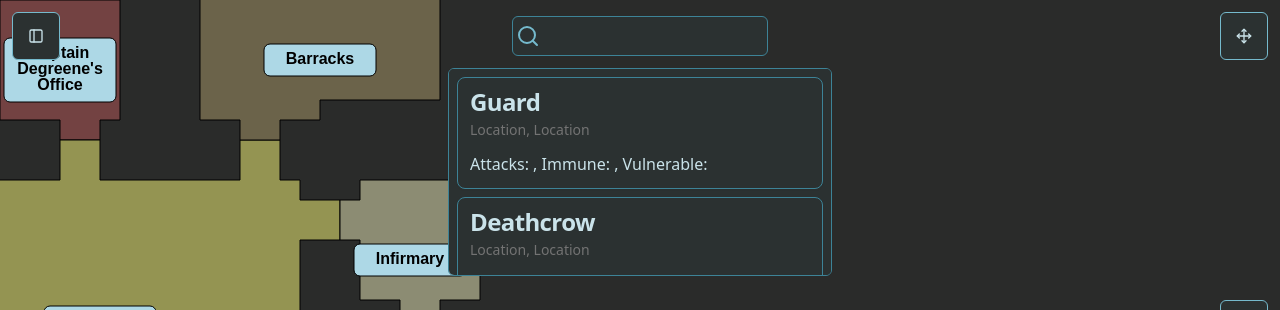
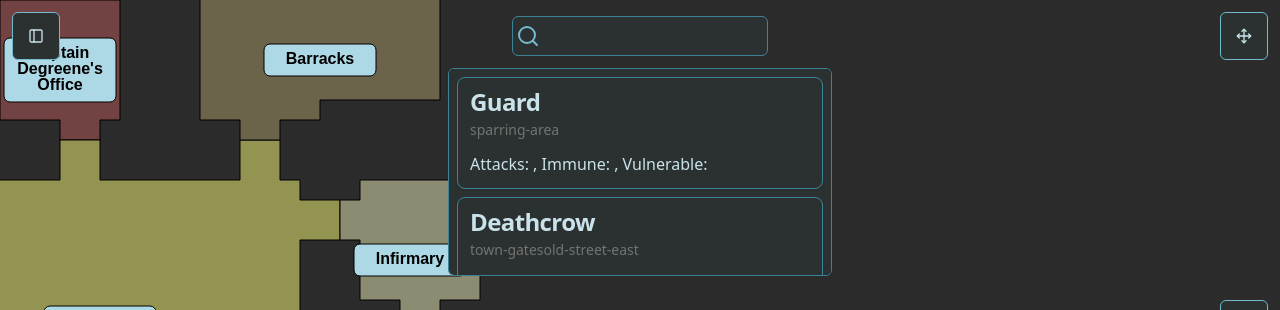
Before and after one commit to jrbarnhart/brighter-shores-map, a React (Vite) app: page / in a window 1280 px wide. Shown: the top 310 px of the page. Built offline with nearby package versions, Linux system fonts and the light colour scheme.

Commit message:
Pass down mapState and map room links onto monster cards

```diff
--- a/src/components/roomLink/RoomLink.tsx
+++ b/src/components/roomLink/RoomLink.tsx
@@ -6,7 +6,7 @@ export default function RoomLink({
 }: {
   text: string;
   roomId: RoomId;
-  setSelectedRoomId: React.Dispatch<SetStateAction<RoomId>>;
+  setSelectedRoomId: React.Dispatch<SetStateAction<RoomId | null>>;
 }) {
   const { text, roomId, setSelectedRoomId } = props;
 
--- a/src/components/search/SearchBar.tsx
+++ b/src/components/search/SearchBar.tsx
@@ -94,7 +94,9 @@ export default function SearchBar({ mapState }: { mapState: MapState }) {
       >
         {search.results.value.map((value, index) => {
           if (value.dataType === "monster") {
-            return <MonsterCard monster={value} key={index} />;
+            return (
+              <MonsterCard monster={value} mapState={mapState} key={index} />
+            );
           }
         })}
       </div>
--- a/src/components/thingCards/MonsterCard.tsx
+++ b/src/components/thingCards/MonsterCard.tsx
@@ -6,15 +6,35 @@ import {
   CardHeader,
   CardTitle,
 } from "../ui/card";
+import RoomLink from "../roomLink/RoomLink";
+import { MapState } from "../map/useMapState";
 
-export default function MonsterCard({ monster }: { monster: Monster }) {
+export default function MonsterCard({
+  ...props
+}: {
+  monster: Monster;
+  mapState: MapState;
+}) {
+  const { monster, mapState } = props;
+  const { selectedRoomId } = mapState;
   return (
     <Card className="bg-sidebar border-sidebar-border text-sidebar-foreground">
       <CardHeader className="p-3">
         <CardTitle>
           {monster.name[0].toUpperCase() + monster.name.slice(1)}
         </CardTitle>
-        <CardDescription>Location, Location</CardDescription>
+        <CardDescription>
+          {monster.locations.map((location, index) => {
+            return (
+              <RoomLink
+                key={index}
+                text={location}
+                roomId={location}
+                setSelectedRoomId={selectedRoomId.set}
+              />
+            );
+          })}
+        </CardDescription>
       </CardHeader>
       <CardContent className="p-3 pt-0">
         Attacks: , Immune: , Vulnerable:
```
